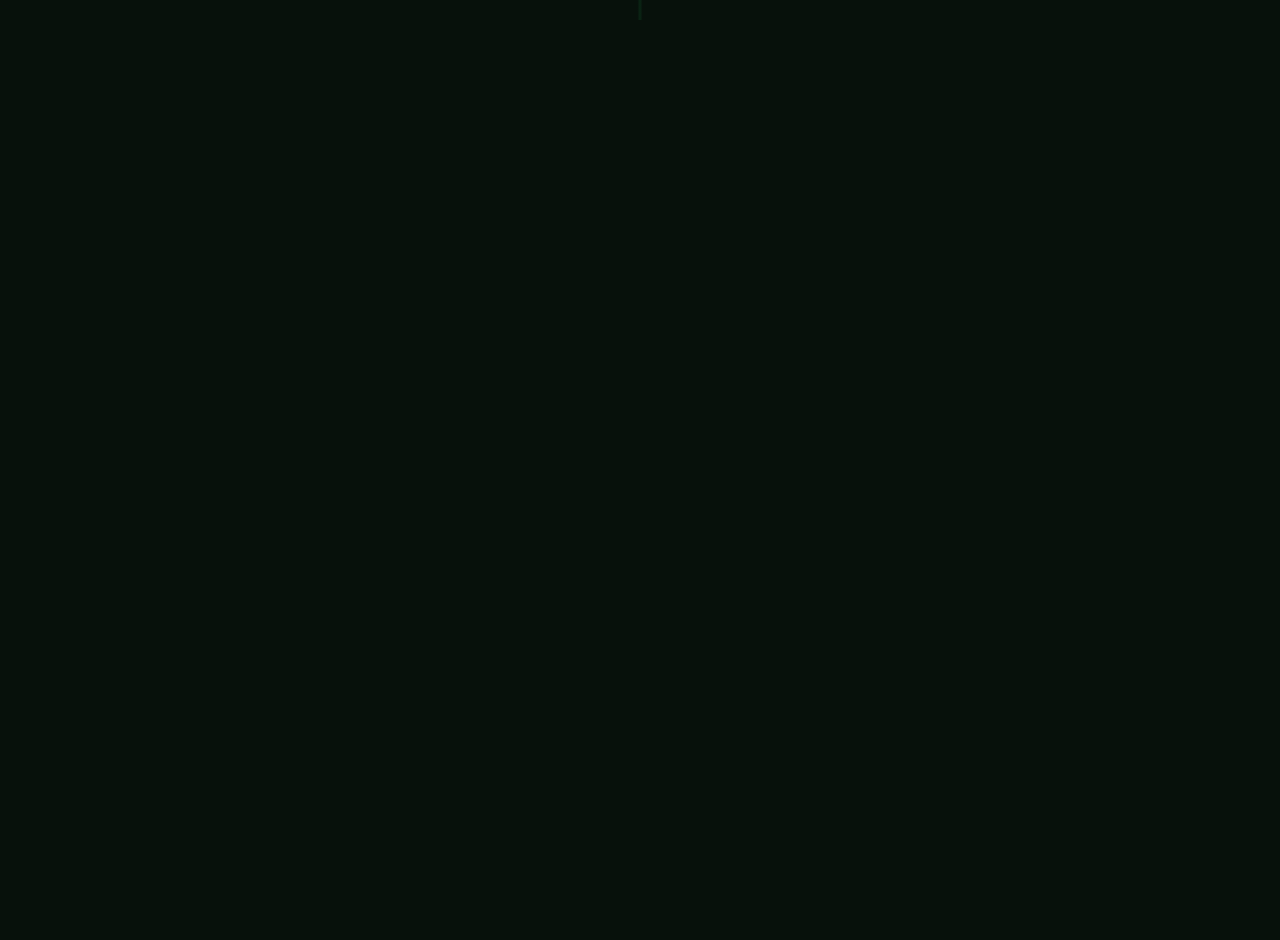
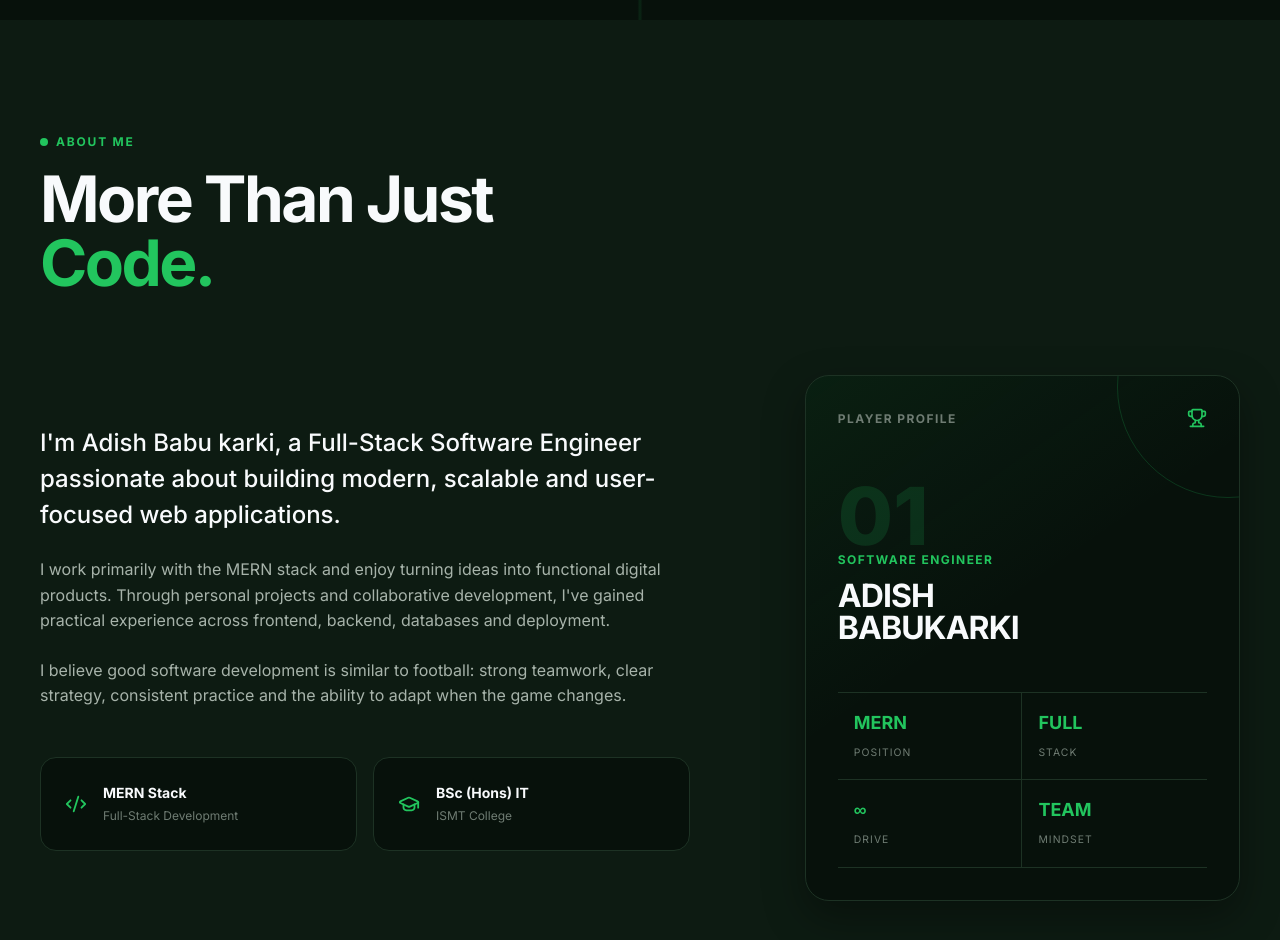
Before and after one commit to Adish99/Adish-Portfolio, a React (Vite) app in the folder client/: page / in a window 1280 px wide. Shown: the part 780-1720 px from the top of the page. Before the commit the page ends 800 px from the top, so only its background shows below. Built offline with nearby package versions, Linux system fonts and the light colour scheme.

Commit message:
Created about us page for our About-us page.

```diff
--- a/client/src/App.jsx
+++ b/client/src/App.jsx
@@ -1,4 +1,6 @@
 import Navbar from "./components/layout/Navbar";
+import About from "./sections/About/About";
+
 import Hero from "./sections/Hero/Hero";
 
 const App=()=>{
@@ -7,6 +9,7 @@ const App=()=>{
     <Navbar/>
     <main>
   <Hero/>
+  <About/>
     </main>
     </>
   )
--- /dev/null
+++ b/client/src/sections/About/About.css
@@ -0,0 +1,258 @@
+.about {
+  position: relative;
+  padding: var(--space-4xl) 0;
+
+  background: var(--color-surface);
+}
+
+.about-container {
+  width: min(100% - 2rem, var(--container-width));
+  margin: 0 auto;
+}
+
+/* Section Heading */
+
+.section-heading {
+  margin-bottom: var(--space-3xl);
+}
+
+.section-label {
+  display: flex;
+  align-items: center;
+  gap: var(--space-sm);
+
+  margin-bottom: var(--space-md);
+
+  color: var(--color-primary);
+  font-size: var(--font-size-xs);
+  font-weight: 700;
+  letter-spacing: 0.15em;
+}
+
+.section-label span {
+  width: 8px;
+  height: 8px;
+
+  border-radius: 50%;
+  background: var(--color-primary);
+}
+
+.section-heading h2 {
+  max-width: 600px;
+
+  font-size: clamp(2.5rem, 5vw, 4rem);
+  line-height: 1;
+  letter-spacing: -0.04em;
+}
+
+.section-heading h2 span {
+  display: block;
+  color: var(--color-primary);
+}
+
+/* Main Grid */
+
+.about-grid {
+  display: grid;
+  grid-template-columns: 1.2fr 0.8fr;
+
+  gap: var(--space-4xl);
+  align-items: center;
+}
+
+/* Content */
+
+.about-content {
+  max-width: 650px;
+}
+
+.about-content p {
+  margin-bottom: var(--space-lg);
+
+  color: var(--color-text-secondary);
+  font-size: var(--font-size-md);
+}
+
+.about-content .about-intro {
+  color: var(--color-text-primary);
+
+  font-size: var(--font-size-xl);
+  line-height: 1.5;
+  font-weight: 500;
+}
+
+/* Highlights */
+
+.about-highlights {
+  display: grid;
+  grid-template-columns: repeat(2, 1fr);
+
+  gap: var(--space-md);
+
+  margin-top: var(--space-2xl);
+}
+
+.about-highlight {
+  display: flex;
+  align-items: center;
+  gap: var(--space-md);
+
+  padding: var(--space-lg);
+
+  border: 1px solid var(--color-border);
+  border-radius: var(--radius-lg);
+
+  background: var(--color-background);
+
+  transition: var(--transition-normal);
+}
+
+.about-highlight:hover {
+  border-color: var(--color-primary);
+  transform: translateY(-3px);
+}
+
+.about-highlight svg {
+  flex-shrink: 0;
+  color: var(--color-primary);
+}
+
+.about-highlight strong {
+  display: block;
+
+  color: var(--color-text-primary);
+  font-size: var(--font-size-sm);
+}
+
+.about-highlight span {
+  display: block;
+
+  margin-top: 2px;
+
+  color: var(--color-text-muted);
+  font-size: var(--font-size-xs);
+}
+
+/* Player Card */
+
+.about-card {
+  position: relative;
+
+  padding: var(--space-xl);
+
+  border: 1px solid var(--color-border);
+  border-radius: var(--radius-xl);
+
+  background:
+    linear-gradient(
+      145deg,
+      rgba(34, 197, 94, 0.08),
+      transparent 45%
+    ),
+    var(--color-background);
+
+  box-shadow: var(--shadow-lg);
+
+  overflow: hidden;
+}
+
+.about-card::before {
+  content: "";
+
+  position: absolute;
+
+  width: 220px;
+  height: 220px;
+
+  right: -100px;
+  top: -100px;
+
+  border: 1px solid var(--color-primary);
+  border-radius: 50%;
+
+  opacity: 0.2;
+}
+
+.about-card-header {
+  display: flex;
+  align-items: center;
+  justify-content: space-between;
+
+  color: var(--color-text-muted);
+
+  font-size: var(--font-size-xs);
+  font-weight: 700;
+  letter-spacing: 0.12em;
+}
+
+.about-card-header svg {
+  color: var(--color-primary);
+}
+
+.about-card-number {
+  margin-top: var(--space-2xl);
+
+  color: var(--color-primary);
+
+  font-size: 5rem;
+  line-height: 1;
+
+  font-weight: 800;
+  opacity: 0.15;
+}
+
+.about-card-name {
+  margin-top: -10px;
+}
+
+.about-card-name > span {
+  color: var(--color-primary);
+
+  font-size: var(--font-size-xs);
+  font-weight: 700;
+
+  letter-spacing: 0.12em;
+}
+
+.about-card-name h3 {
+  margin-top: var(--space-sm);
+
+  font-size: 2rem;
+  line-height: 1;
+
+  letter-spacing: -0.03em;
+}
+
+.about-stats {
+  display: grid;
+  grid-template-columns: repeat(2, 1fr);
+
+  margin-top: var(--space-2xl);
+
+  border-top: 1px solid var(--color-border);
+}
+
+.about-stats div {
+  padding: var(--space-md);
+
+  border-bottom: 1px solid var(--color-border);
+}
+
+.about-stats div:nth-child(odd) {
+  border-right: 1px solid var(--color-border);
+}
+
+.about-stats strong {
+  display: block;
+
+  color: var(--color-primary);
+
+  font-size: var(--font-size-lg);
+}
+
+.about-stats span {
+  color: var(--color-text-muted);
+
+  font-size: 0.65rem;
+  letter-spacing: 0.1em;
+}
--- /dev/null
+++ b/client/src/sections/About/About.jsx
@@ -0,0 +1,117 @@
+import { Code2, GraduationCap, Trophy } from "lucide-react";
+import "./About.css";
+
+const About = () => {
+  return (
+    <section className="about" id="about">
+      <div className="about-container">
+
+        {/* Section Header */}
+        <div className="section-heading">
+          <p className="section-label">
+            <span></span>
+            ABOUT ME
+          </p>
+
+          <h2>
+            More Than Just
+            <span>Code.</span>
+          </h2>
+        </div>
+
+        {/* About Content */}
+        <div className="about-grid">
+
+          <div className="about-content">
+            <p className="about-intro">
+              I'm Adish Babu karki, a Full-Stack Software Engineer
+              passionate about building modern, scalable and
+              user-focused web applications.
+            </p>
+
+            <p>
+              I work primarily with the MERN stack and enjoy turning
+              ideas into functional digital products. Through personal
+              projects and collaborative development, I've gained
+              practical experience across frontend, backend, databases
+              and deployment.
+            </p>
+
+            <p>
+              I believe good software development is similar to football:
+              strong teamwork, clear strategy, consistent practice and
+              the ability to adapt when the game changes.
+            </p>
+
+            <div className="about-highlights">
+
+              <div className="about-highlight">
+                <Code2 size={22} />
+                <div>
+                  <strong>MERN Stack</strong>
+                  <span>Full-Stack Development</span>
+                </div>
+              </div>
+
+              <div className="about-highlight">
+                <GraduationCap size={22} />
+                <div>
+                  <strong>BSc (Hons) IT</strong>
+                  <span>ISMT College</span>
+                </div>
+              </div>
+
+            </div>
+          </div>
+
+          {/* Career Stats Card */}
+          <div className="about-card">
+
+            <div className="about-card-header">
+              <span>PLAYER PROFILE</span>
+              <Trophy size={20} />
+            </div>
+
+            <div className="about-card-number">
+              01
+            </div>
+
+            <div className="about-card-name">
+              <span>SOFTWARE ENGINEER</span>
+              <h3>ADISH<br />BABUKARKI</h3>
+            </div>
+
+            <div className="about-stats">
+
+              <div>
+                <strong>MERN</strong>
+                <span>POSITION</span>
+              </div>
+
+              <div>
+                <strong>FULL</strong>
+                <span>STACK</span>
+              </div>
+
+              <div>
+                <strong>∞</strong>
+                <span>DRIVE</span>
+              </div>
+
+              <div>
+                <strong>TEAM</strong>
+                <span>MINDSET</span>
+              </div>
+
+            </div>
+
+          </div>
+
+        </div>
+
+      </div>
+    </section>
+  );
+};
+
+export default About;
--- a/client/src/styles/responsive.css
+++ b/client/src/styles/responsive.css
@@ -104,3 +104,29 @@
     --font-size-4xl: 2.5rem;
   }
 }
+@media (max-width: 900px) {
+  .about-grid {
+    grid-template-columns: 1fr;
+    gap: var(--space-3xl);
+  }
+
+  .about-content {
+    max-width: 100%;
+  }
+
+  .about-card {
+    max-width: 500px;
+    width: 100%;
+    margin: 0 auto;
+  }
+}
+
+@media (max-width: 600px) {
+  .about-highlights {
+    grid-template-columns: 1fr;
+  }
+
+  .about-content .about-intro {
+    font-size: var(--font-size-lg);
+  }
+}
```
Also changed, not shown: client/src/sections/Skills/Skills.css (added), client/src/sections/Skills/Skills.jsx (added).
